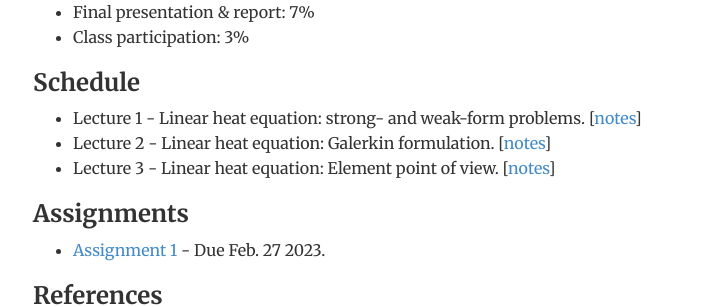
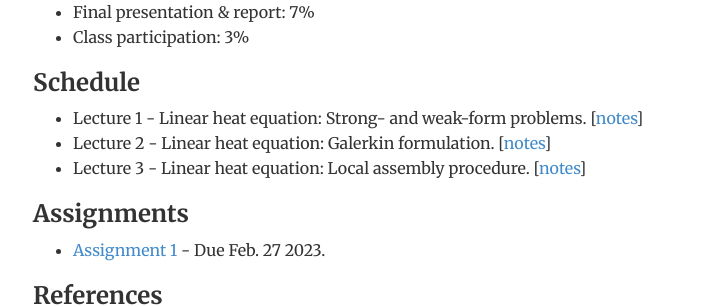
Before and after one commit to ju-liu/ju-liu.github.io, a Jekyll site: the page built from teaching/FEM-2023-Spring/index.html, in a window 1280 px wide. Shown: the part 748-1055 px from the top of the page, without its empty margins (283-992 px from the left). Built offline with Jekyll 4.4.1, drawn with Linux system fonts in a browser that asks for light colours; nearby versions of some CDN libraries; library files that are not in the unit come from our copies.

Commit message:
Update index.html

```diff
--- a/teaching/FEM-2023-Spring/index.html
+++ b/teaching/FEM-2023-Spring/index.html
@@ -36,9 +36,9 @@ description: Research of Dr. Ju Liu
 
 <h3>Schedule</h3>
 <ul>
-  <li>Lecture 1 - Linear heat equation: strong- and weak-form problems. [<a href="notes/Lecture-01.pdf">notes</a>] </li>
+  <li>Lecture 1 - Linear heat equation: Strong- and weak-form problems. [<a href="notes/Lecture-01.pdf">notes</a>] </li>
   <li>Lecture 2 - Linear heat equation: Galerkin formulation. [<a href="notes/Lecture-02.pdf">notes</a>]</li>
-  <li>Lecture 3 - Linear heat equation: Element point of view. [<a href="notes/Lecture-03.pdf">notes</a>]</li>
+  <li>Lecture 3 - Linear heat equation: Local assembly procedure. [<a href="notes/Lecture-03.pdf">notes</a>]</li>
 </ul>
 
 <h3>Assignments</h3>
```
